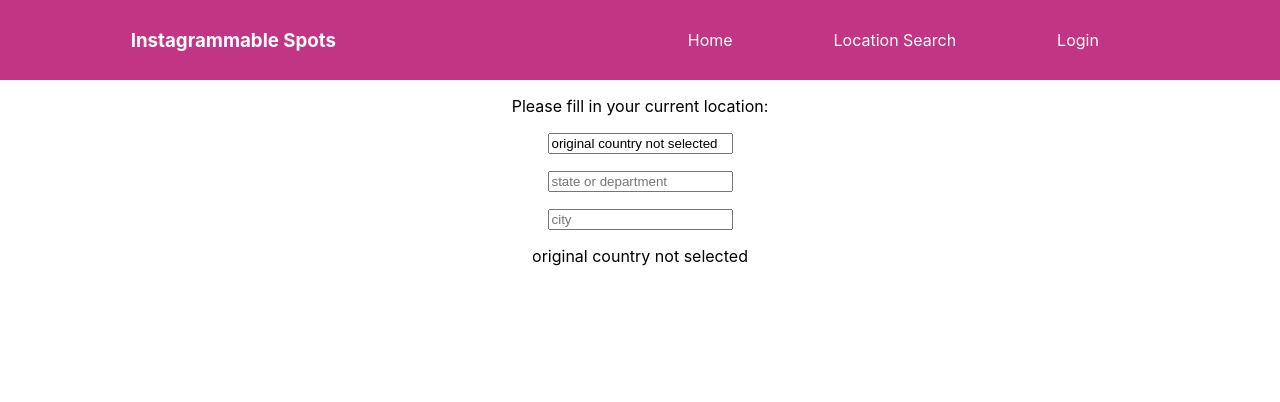
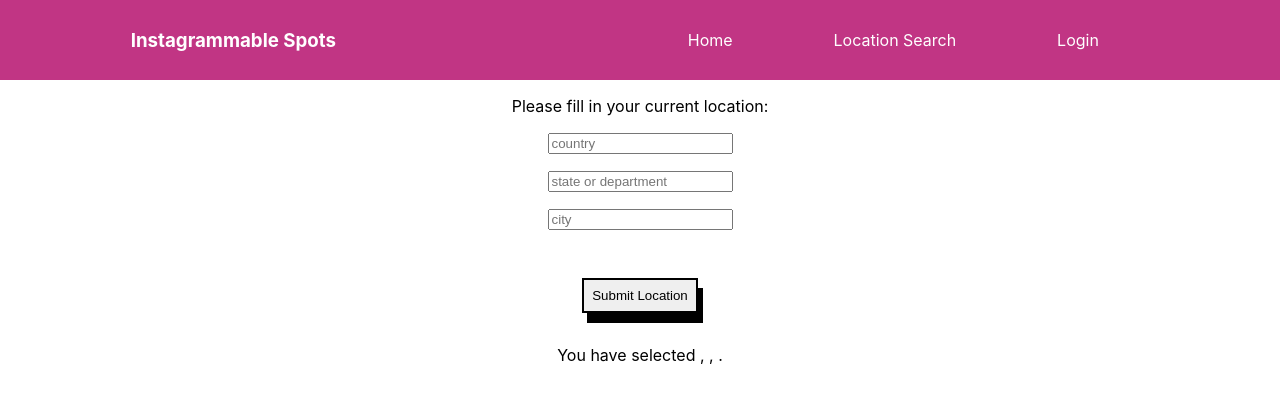
Before and after one commit to anakp07/capstone-frontend, a React (Create React App) app in the folder frontend/: page /locationsearch in a window 1280 px wide. Shown: the top 402 px of the page. Built offline with nearby package versions, Linux system fonts and the light colour scheme.

Commit message:
search form updated, renders, and saves city, state, and country, using states

```diff
--- a/frontend/src/App.js
+++ b/frontend/src/App.js
@@ -9,7 +9,7 @@ import Nav from './components/Nav';
 
 function App() {
   const [formFields, setFormFields] = useState({
-    country: 'original country not selected',
+    country: '',
     state: '',
     city: '',
   })
@@ -27,7 +27,8 @@ function App() {
         </Switch>
       </div>
     </Router>
-    {formFields.country}
+    You have selected {formFields.city}, {formFields.state}, {formFields.country}.
+
     </div>
 
   );
--- a/frontend/src/components/LocationSearchForm.css
+++ b/frontend/src/components/LocationSearchForm.css
@@ -0,0 +1,9 @@
+.PlayerSubmissionForm__submit-btn {
+    flex: 0.5;
+    margin: 2rem;
+
+    padding: 0.5rem;
+    border: 2px black solid;
+    box-shadow: 5px 10px black;
+    transition: 0.25s;
+  }
--- a/frontend/src/components/LocationSearchForm.js
+++ b/frontend/src/components/LocationSearchForm.js
@@ -4,37 +4,47 @@ import PropTypes from 'prop-types';
 import './LocationSearchForm.css';
 
 const LocationSearchForm = (props) => {
+  const [updatedFormFields, setUpdatedFormFields] = useState({
+    country: '',
+    state: '',
+    city: '',
+  })
 
   const onInput = (event) => {
     const key = event.target.name;
     const value = event.target.value;
     const newFormFields = {
-      ...props.formFields,
+      ...updatedFormFields,
     }
     newFormFields[key] = value;
-    props.setFormFields(newFormFields);
+    setUpdatedFormFields(newFormFields);
   }
+
+  const onSubmission = (event) => {
+    event.preventDefault();
+    props.setFormFields(updatedFormFields);
+}
 
   return (
     <div>
       <p>Please fill in your current location:</p>
-      <form>
+      <form onSubmit={onSubmission}>
       <p><input
       placeholder="country"
       type="text"
       name="country"
-      //value={"fake value"}
       onChange={onInput}
-      value={props.formFields.country}
+      value={updatedFormFields.country}
       />
-      {/* <button onClick={helperFunction}>Submit Country</button> */}
+
       </p>
       <p>
        <input
       placeholder="state or department"
       type="text"
       name="state"
-      //value={formFields.state}
+      onChange={onInput}
+      value={updatedFormFields.state}
       />
       </p>
       <p>
@@ -42,9 +52,14 @@ const LocationSearchForm = (props) => {
       placeholder="city"
       type="text"
       name="city"
-      //value={formFields.city}
+      onChange={onInput}
+      value={updatedFormFields.city}
       />
       </p>
+      <div className="PlayerSubmissionForm__submit">
+          <input type="submit" value="Submit Location" className="PlayerSubmissionForm__submit-btn" />
+      </div>
+
       </form>
 
 
```
Also changed, not shown: 1 other file (tests, documents, lock files or other folders).
